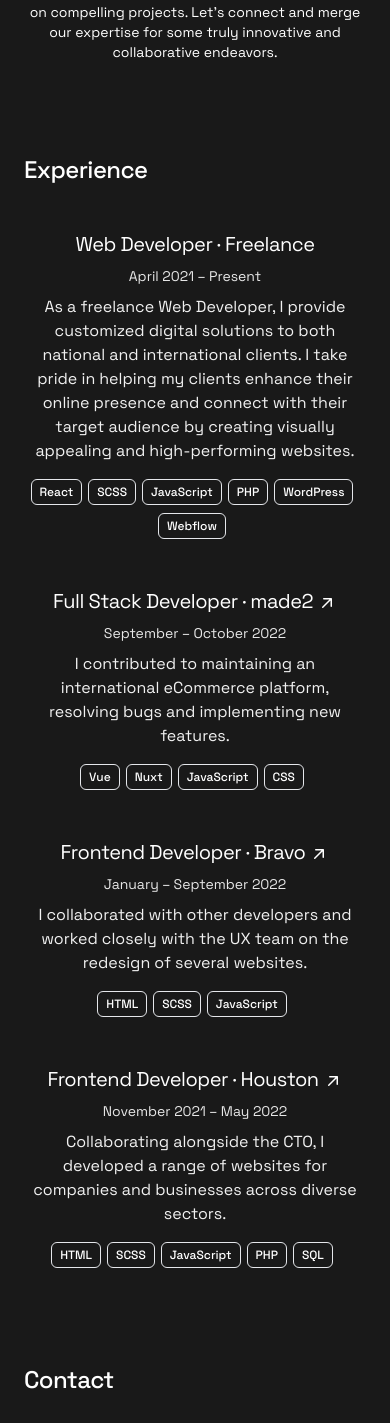
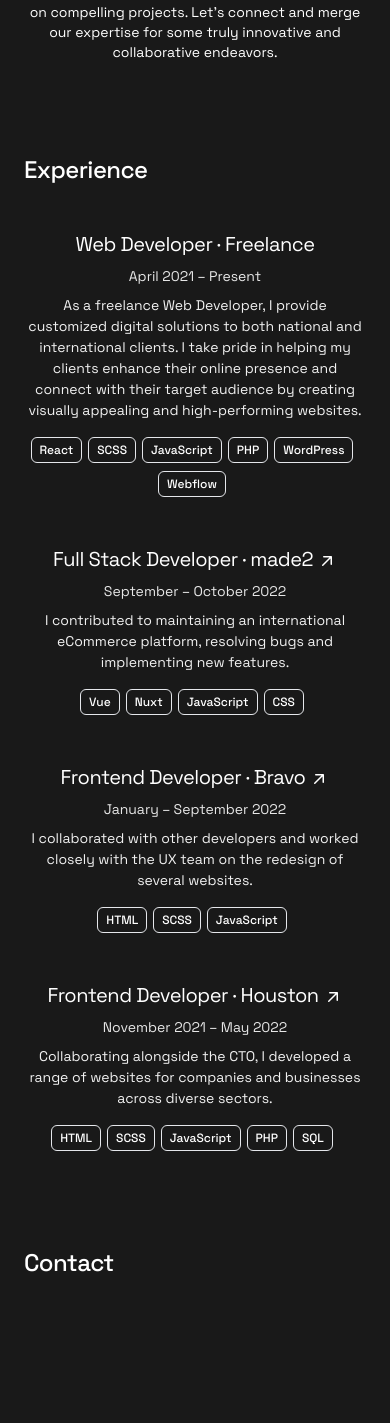
Before and after one commit to tahielpedevilla/tahielpedevilla.com, a Next.js app: page / in a window 390 px wide. Shown: the part 2254-3677 px from the top of the page. Built offline with nearby package versions, Linux system fonts and the light colour scheme.

Commit message:
fix experience text size

```diff
--- a/app/page.jsx
+++ b/app/page.jsx
@@ -118,7 +118,7 @@ export default function Page() {
 						<p className="mt-2 text-sm leading-normal text-center text-[#e7e7e7]">
 							April 2021 – Present
 						</p>
-						<p className="mt-2 leading-normal text-center text-[#f1f1f1]">
+						<p className="mt-2 leading-normal text-center text-sm lg:text-base text-[#f1f1f1]">
 							As a freelance Web Developer, I provide customized digital solutions to both national
 							and international clients. I take pride in helping my clients enhance their online
 							presence and connect with their target audience by creating visually appealing and
@@ -184,7 +184,7 @@ export default function Page() {
 						<p className="mt-2 text-sm leading-normal text-center text-[#e7e7e7]">
 							September – October 2022
 						</p>
-						<p className="mt-2 leading-normal text-center text-[#f1f1f1]">
+						<p className="mt-2 leading-normal text-center text-sm lg:text-base text-[#f1f1f1]">
 							I contributed to maintaining an international eCommerce platform, resolving bugs and
 							implementing new features.
 						</p>
@@ -238,7 +238,7 @@ export default function Page() {
 						<p className="mt-2 text-sm leading-normal text-center text-[#e7e7e7]">
 							January – September 2022
 						</p>
-						<p className="mt-2 leading-normal text-center text-[#f1f1f1]">
+						<p className="mt-2 leading-normal text-center text-sm lg:text-base text-[#f1f1f1]">
 							I collaborated with other developers and worked closely with the UX team on the
 							redesign of several websites.
 						</p>
@@ -287,7 +287,7 @@ export default function Page() {
 						<p className="mt-2 text-sm leading-normal text-center text-[#e7e7e7]">
 							November 2021 – May 2022
 						</p>
-						<p className="mt-2 leading-normal text-center text-[#f1f1f1]">
+						<p className="mt-2 leading-normal text-center text-sm lg:text-base text-[#f1f1f1]">
 							Collaborating alongside the CTO, I developed a range of websites for companies and
 							businesses across diverse sectors.
 						</p>
```
